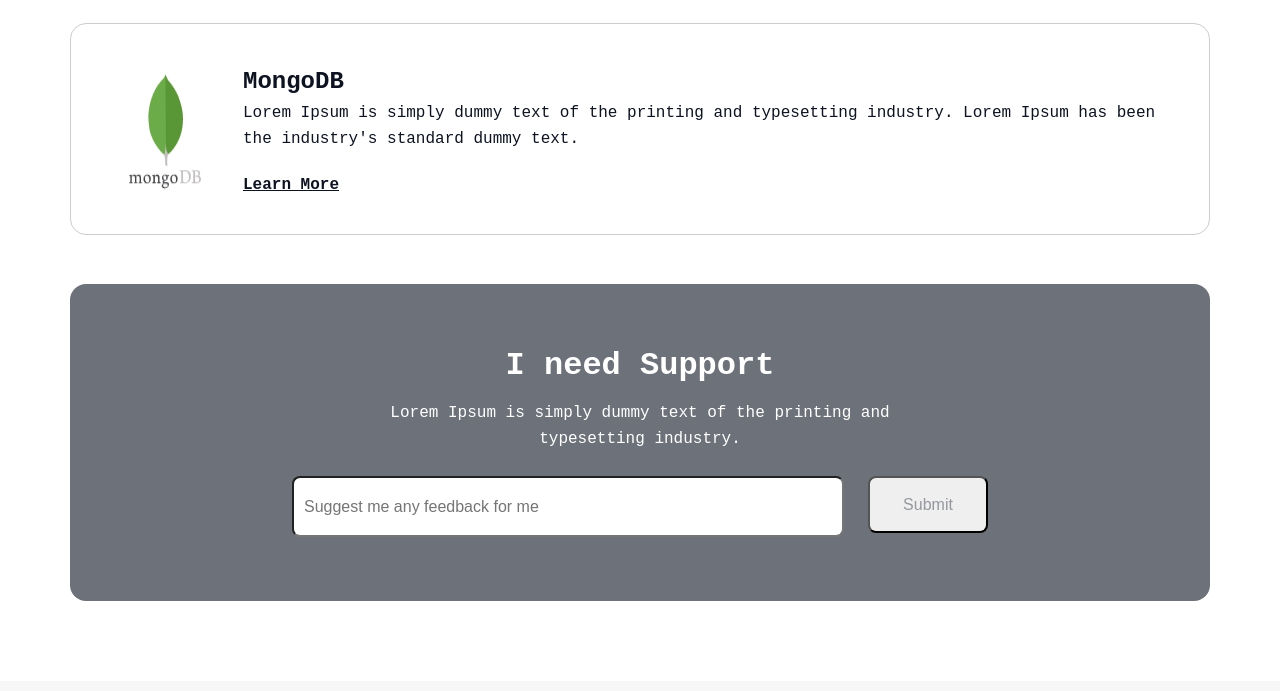
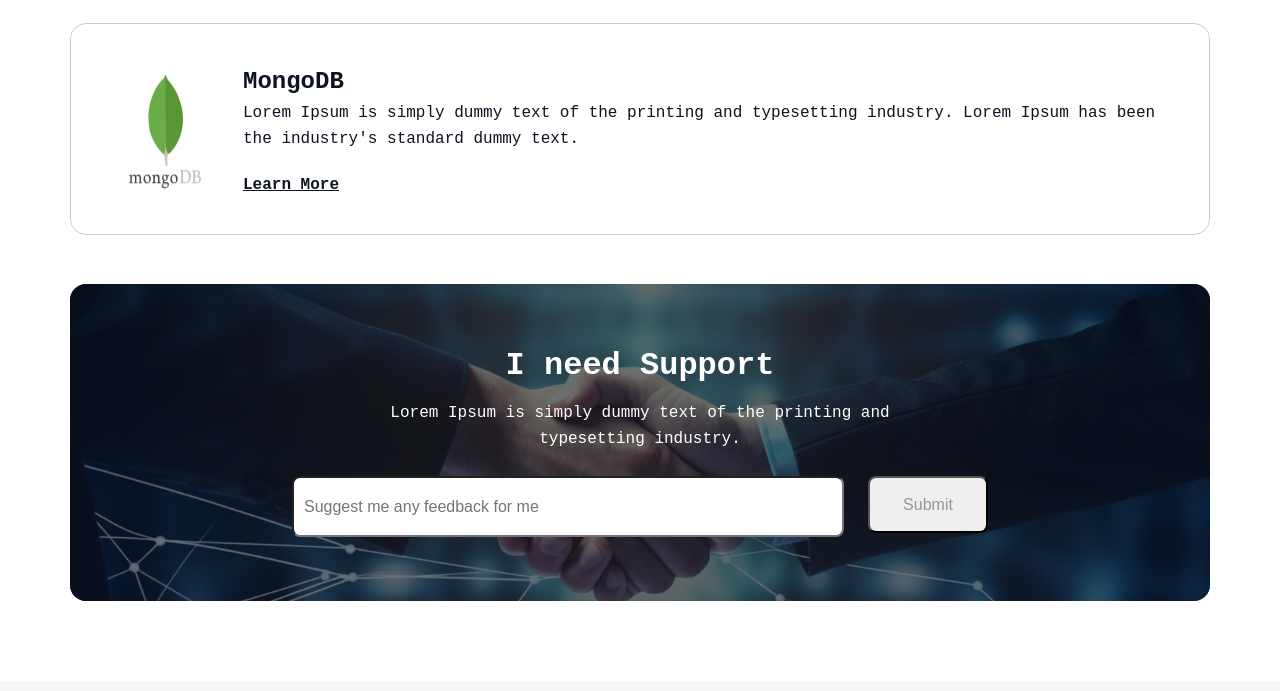
Before and after one commit to walid489/assignment-1, a plain HTML site: page index.html in a window 1280 px wide. Shown: the part 4581-5272 px from the top of the page. Drawn offline with Linux system fonts and the light colour scheme; the site is published under a folder, as on GitHub Pages, so addresses that start at the root find nothing; a web font is replaced by a local one.

Commit message:
handshake img update

```diff
--- a/css/style.css
+++ b/css/style.css
@@ -358,7 +358,7 @@ header .header-wraper .resume:hover::after{
     padding: 49px 0 80px;
 }
 #support .support-box{
-    background: url("/images/handshake.jpg");
+    background: url("../images/handshake.jpg");
     background-position: center;
     background-size: cover;
     background-repeat: no-repeat;
```
